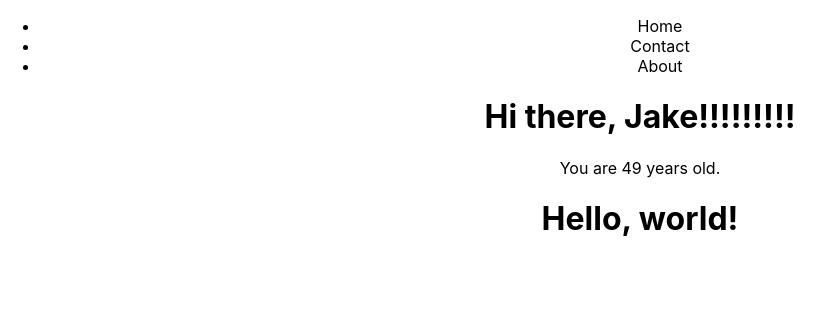
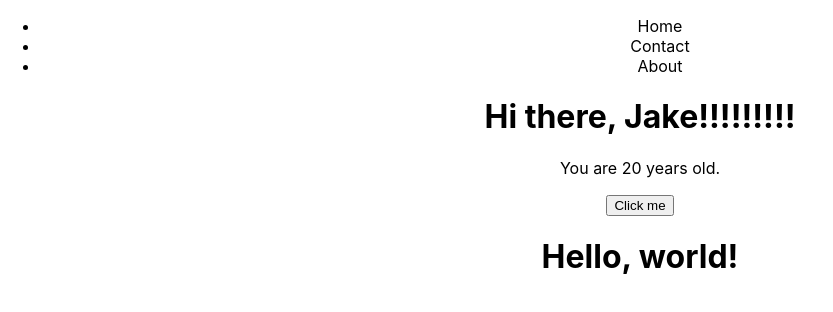
Before and after one commit to 744jmoore/first-react-app, a React (Create React App) app: page / in a window 1280 px wide. Shown: the top 312 px of the page, without its empty margins (0-833 px from the left). Built offline with nearby package versions, Linux system fonts and the light colour scheme.

Commit message:
added button - 1hr 5 min left off

```diff
--- a/src/App.js
+++ b/src/App.js
@@ -7,7 +7,7 @@ function App() {
   return (
     <div className="App">
       <Navbar/>
-      <Greeter name="Jake" age="49" excitement_level={9} />
+      <Greeter name="Jake" age="20" excitement_level={9} />
       <h1>Hello, world!</h1>
 
     </div>
--- a/src/Greeter.js
+++ b/src/Greeter.js
@@ -1,13 +1,20 @@
+// Working from this link: left off at 1hr and 5 min
+// https://www.youtube.com/watch?v=9U3IhLAnSxM&t=2217s
+
 import React from 'react';
 
 // function Greeter(props){
 //     return <h1>Hi there, {props.name}!</h1>
 // }
 function Greeter({name, excitement_level = 1, age =18}){
+    const greet = ()=>{
+        alert(`Hello There ${name}`)
+    }
     return(
         <>
         <h1>Hi there, {name}{"!".repeat(excitement_level)}</h1>
         <p>You are {age} years old.</p>
+        <button onClick={greet}>Click me</button>
         </>
     )
 }
```
